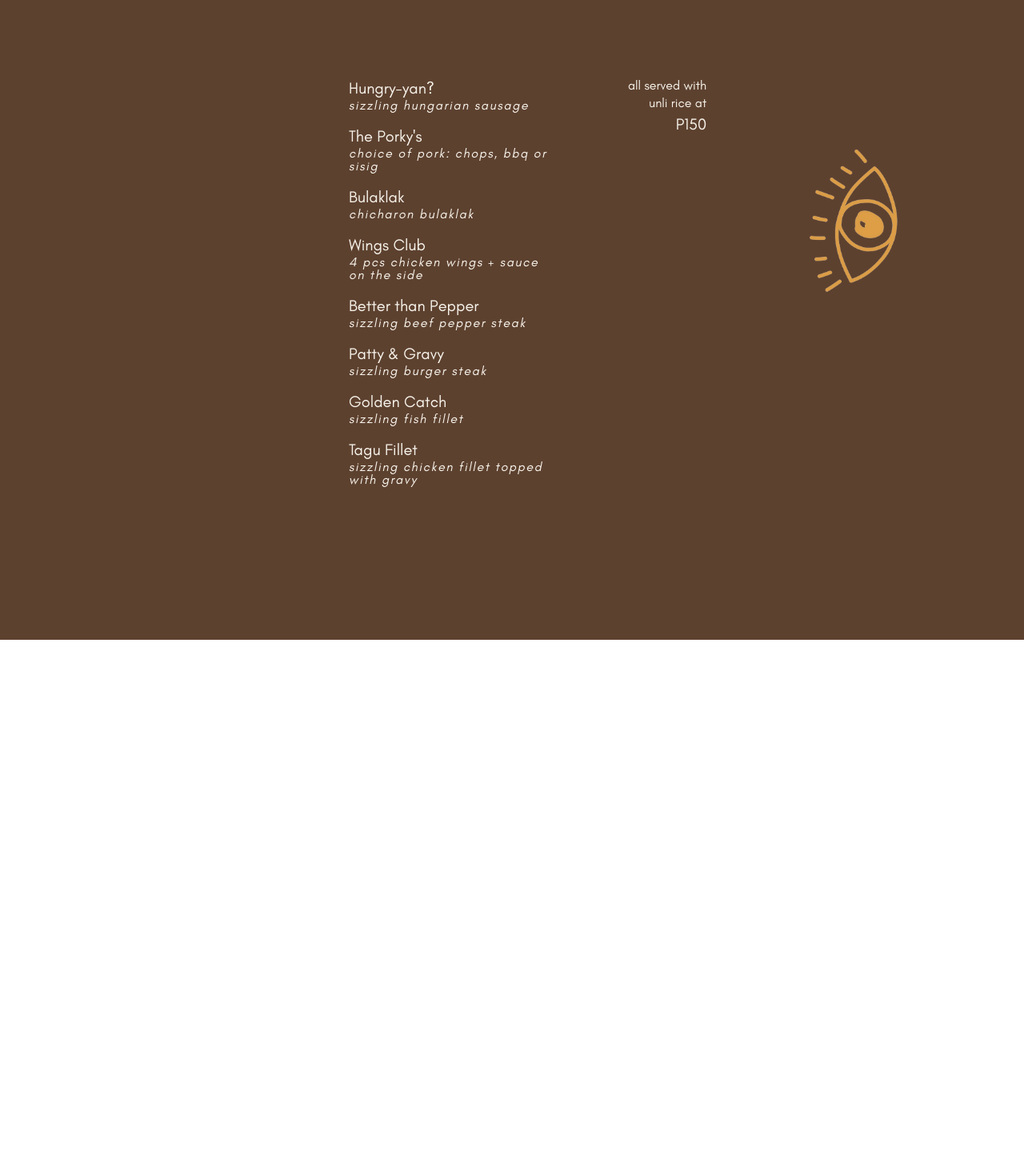
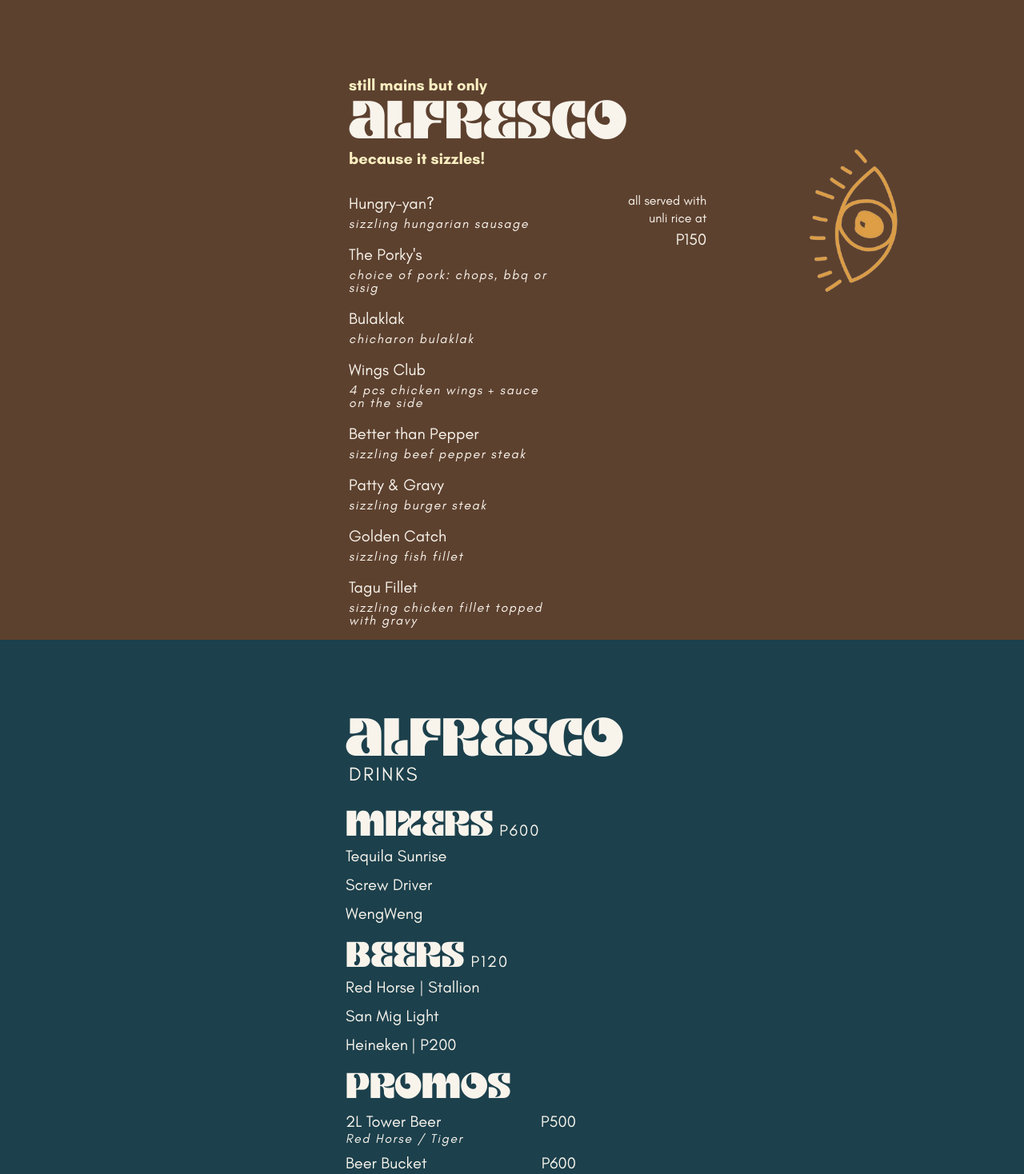
Before and after one commit to hannahlabana/tagumenu, a Next.js app in the folder tagumenu/: page / in a window 1280 px wide. Shown: the part 3200-4668 px from the top of the page at 80% size. Before the commit the page ends 4000 px from the top, so only its background shows below. Built offline with nearby package versions, Linux system fonts and the light colour scheme.

Commit message:
added alfresco drinks

```diff
--- a/tagumenu/src/app/page.js
+++ b/tagumenu/src/app/page.js
@@ -93,6 +93,9 @@ export default function Home() {
       var MainsList = document.getElementById('mains');
       var MainsAddOnList = document.getElementById('mainaddons');
       var AlfrescoList = document.getElementById('alfresco');
+      var MixersList = document.getElementById('mixers');
+      var BeersList = document.getElementById('beers');
+      var PromosList = document.getElementById('promos');
 
       Signature.forEach((item) => {
         var card = document.createElement('div');
@@ -162,11 +165,11 @@ export default function Home() {
         card.innerHTML = `
           <div class="flex flex-row gap-1">
             <span class="text-base md:text-lg lg:text-xl font-glacial text-tagu-white">${item.title}</span>
-            <span class="text-base md:text-lg lg:text-xl font-glacial text-tagu-white">| ${item.price}</span>
+            <span class="text-base md:text-lg lg:text-xl font-glacial text-tagu-white">| P${item.price}</span>
           </div>
           <span class="text-xs lg:text-base text-tagu-white font-glacial italic leading-none tracking-widest">${item.description}</span>
         `;
-        card.classList.add('flex', 'flex-col');
+        card.classList.add('flex', 'flex-col', 'gap-1');
         MainsList.appendChild(card);
       });
 
@@ -186,8 +189,39 @@ export default function Home() {
           <span class="text-base md:text-lg lg:text-xl font-glacial text-tagu-white">${item.title}</span>
           <span class="text-xs lg:text-base text-tagu-white font-glacial italic leading-none tracking-widest">${item.description}</span>
         `;
-        card.classList.add('flex', 'flex-col');
+        card.classList.add('flex', 'flex-col', 'gap-1');
         AlfrescoList.appendChild(card);
+      });
+
+      Mixers.forEach((item) => {
+        var card = document.createElement('div');
+        card.innerHTML = `
+          <span class="text-base md:text-lg lg:text-xl font-glacial text-tagu-white">${item.title}</span>`
+        card.classList.add('flex', 'flex-row', 'gap-3');
+        MixersList.appendChild(card);
+      });
+
+      Beers.forEach((item) => {
+        var card = document.createElement('div');
+        card.innerHTML = `
+          <span class="text-base md:text-lg lg:text-xl font-glacial text-tagu-white">${item.title}</span>
+          ${item.title === 'Heineken' ? `<span class="text-base md:text-lg lg:text-xl font-glacial text-tagu-white">| P${item.price}</span>` : ''}
+        `;
+        card.classList.add('flex', 'flex-row', 'gap-1');
+        BeersList.appendChild(card);
+      });
+
+      Promos.forEach((item) => {
+        var card = document.createElement('div');
+        card.innerHTML = `
+          <div class="flex flex-row w-3/4 md:w-2/5 2xl:w-3/4 justify-between">
+            <span class="text-base md:text-lg lg:text-xl font-glacial text-tagu-white">${item.title}</span>
+            <span class="text-base md:text-lg lg:text-xl font-glacial text-tagu-white">P${item.price}</span>
+          </div>
+          <span class="text-xs lg:text-base text-tagu-white font-glacial italic leading-none tracking-widest">${item.description ? item.description : ''}</span>
+        `;
+        card.classList.add('flex', 'flex-col', 'w-full');
+        PromosList.appendChild(card);
       });
     }
 
@@ -272,26 +306,28 @@ export default function Home() {
       <div id="MainPage" className="bg-tagu-blue p-12 lg:p-24 lg:pl-[21rem] xl:pl-[27rem] 2xl:pl-[35rem] flex flex-col gap-8 lg:gap-12 xl:gap-16 lg:h-screen w-screen relative overflow-y-hidden overflow-x-hidden">
         <Image src={eye} className="absolute w-36 right-[-16vw] md:right-26 lg:right-[-3vw] lg:w-52 md:w-42 top-40 xl:w-48 xl:right-[9vw] 2xl:right-[20vw] xl:top-[22vh] z-0" alt="tree decoration" />
         {/* MAIN BRUNCH */}
-        <div className="w-10/12 xl:w-3/5 2xl:w-3/7 flex flex-row justify-between md:w-1/2 lg:w-3/4 xl:justify-start xl:gap-12 2xl:pt-4 z-30">
+        <div className="w-10/12 xl:w-3/5 2xl:w-4/7 flex flex-row justify-between md:w-1/2 lg:w-3/4 xl:justify-start xl:gap-12 2xl:pt-4 2xl:mt-4 z-30 h-5/7 2xl:mb-[-4vh]">
           {/* BRUNCH ITEMS */}
-          <div id="mains" className="pl-1 pr-8 flex flex-col gap-4 w-full"></div>
-          <div className="text-base text-right md:text-lg lg:text-xl font-glacial text-tagu-white">
-            {/* <p className="text-xs lg:text-base leading-[-3vh]">all at</p>
-            <p>P220</p> */}
-          </div>
+          <div id="mains" className="pl-1 pr-8 flex flex-col flex-wrap gap-y-6 gap-x-24 w-full"></div>
+          {/* <div className="text-base text-right md:text-lg lg:text-xl font-glacial text-tagu-wite"></div> */}
         </div>
         {/* MAIN ADD ON */}
         <div className="flex flex-col gap-2 md:w-1/2">
-            <div className="font-glacial text-3xl xl:text-4xl text-tagu-white">ADD ON</div>
-            {/* ADD ON ITEMS */}
-            <div id="mainaddons" className="pl-1 pr-8 flex flex-col gap-1"></div>
-          </div>
+          <div className="font-glacial text-3xl xl:text-4xl text-tagu-white">ADD ON</div>
+          {/* ADD ON ITEMS */}
+          <div id="mainaddons" className="pl-1 pr-8 flex flex-col gap-1 h-2/5"></div>
+        </div>
       </div>
       {/* ALFRESCO PAGE */}
-      <div id="AlfrescoPage" className="bg-tagu-brown p-12 lg:p-24 lg:pl-[21rem] xl:pl-[27rem] 2xl:pl-[35rem] flex flex-col gap-8 lg:gap-12 xl:gap-16 lg:h-screen w-screen relative overflow-y-hidden overflow-x-hidden">
+      <div id="AlfrescoPage" className="bg-tagu-brown p-12 lg:p-24 lg:pl-[21rem] xl:pl-[27rem] 2xl:pl-[35rem] flex flex-col gap-6 lg:gap-12 xl:gap-8 lg:h-screen w-screen relative overflow-y-hidden overflow-x-hidden">
         <Image src={eye} className="absolute w-36 right-[-16vw] md:right-26 lg:right-[-3vw] lg:w-52 md:w-42 top-40 xl:w-48 xl:right-[9vw] 2xl:right-[20vw] xl:top-[22vh] z-0" alt="tree decoration" />
-        {/* MAIN BRUNCH */}
-        <div className="w-10/12 xl:w-3/5 2xl:w-3/7 flex flex-row justify-between md:w-1/2 lg:w-3/4 xl:justify-start xl:gap-12 2xl:pt-4 z-30">
+        {/* ALFRESCO TITLE*/}
+        <div className="flex flex-col md:items-baseline">
+          <div className="font-glacial font-bold text-lg xl:text-xl leading-none text-[#FBEFC1] ml-1 mb-2 2xl:mb-3">still mains but only</div>
+          <div className="font-kare text-[3rem] xl:text-7xl leading-none text-tagu-white mb-[-1.5vh] pb-1">Alfresco</div>
+          <div className="font-glacial font-bold text-lg xl:text-xl leading-none text-[#FBEFC1] ml-1">because it sizzles!</div>
+        </div>
+        <div className="w-11/12 xl:w-3/5 2xl:w-3/7 flex flex-row justify-between md:w-1/2 lg:w-3/4 xl:justify-start xl:gap-12 z-30">
           {/* BRUNCH ITEMS */}
           <div id="alfresco" className="pl-1 pr-8 flex flex-col gap-4 w-full"></div>
           <div className="text-base text-right md:text-lg lg:text-xl font-glacial text-tagu-white">
@@ -303,6 +339,40 @@ export default function Home() {
           </div>
         </div>
       </div>
+      <div id="DrinksPage" className="bg-tagu-blue p-12 lg:p-24 lg:pl-[21rem] xl:pl-[27rem] 2xl:pl-[35rem] flex flex-col gap-6 lg:gap-12 xl:gap-8 lg:h-screen w-screen relative overflow-y-hidden overflow-x-hidden">
+        {/* TITLE */}
+        <div className="flex flex-col 2xl:flex-row 2xl:items-baseline 2xl:gap-2 2xl:mb-8">
+          <div className="font-kare text-[3rem] xl:text-7xl leading-none text-tagu-white mb-[-1.5vh]">alfresco</div>
+          <div className="font-glacial text-lg xl:text-2xl leading-none text-tagu-white tracking-widest ml-1">DRINKS</div>
+        </div>
+        <div className="flex flex-col 2xl:flex-row 2xl:gap-4 2xl:w-3/4">
+          <div className="flex flex-col w-full">
+            {/* MIXERS */}
+            <div className="flex flex-col gap-2 mb-5 2xl:mb-24">
+              <div className="flex flex-row gap-1 items-baseline">
+                <div className="font-kare text-4xl xl:text-5xl leading-none text-tagu-white mb-[-1.5vh] 2xl:mb-0">mixers</div>
+                <div className="font-glacial text-lg xl:text-xl leading-none text-tagu-white tracking-widest ml-1">P600</div>
+              </div>
+              <div id="mixers" className="pr-8 flex flex-col gap-2"></div>
+            </div>
+            {/* BEERS */}
+            <div className="flex flex-col gap-2 mb-5">
+              <div className="flex flex-row gap-1 items-baseline">
+                <div className="font-kare text-4xl xl:text-5xl leading-none text-tagu-white mb-[-1.5vh] 2xl:mb-0">beers</div>
+                <div className="font-glacial text-lg xl:text-xl leading-none text-tagu-white tracking-widest ml-1">P120</div>
+              </div>
+              <div id="beers" className="pr-8 flex flex-col gap-2"></div>
+            </div>
+          </div>
+          {/* PROMOS */}
+          <div className="flex flex-col w-full">
+            <div className="font-kare text-4xl xl:text-5xl leading-none text-tagu-white 2xl:mb-0">promos</div>
+            <div id="promos" className="pr-8 flex flex-col gap-2 w-full"></div>
+          </div>
+        </div>
+        {/* DISCLAIMER */}
+        <p className="text-tagu-white text-sm xl:text-base italic text-right font-glacial mt-6 2xl:mt-42">all items exclusive of 10% service charge</p>
+      </div>
     </div>
   );
 }
```
